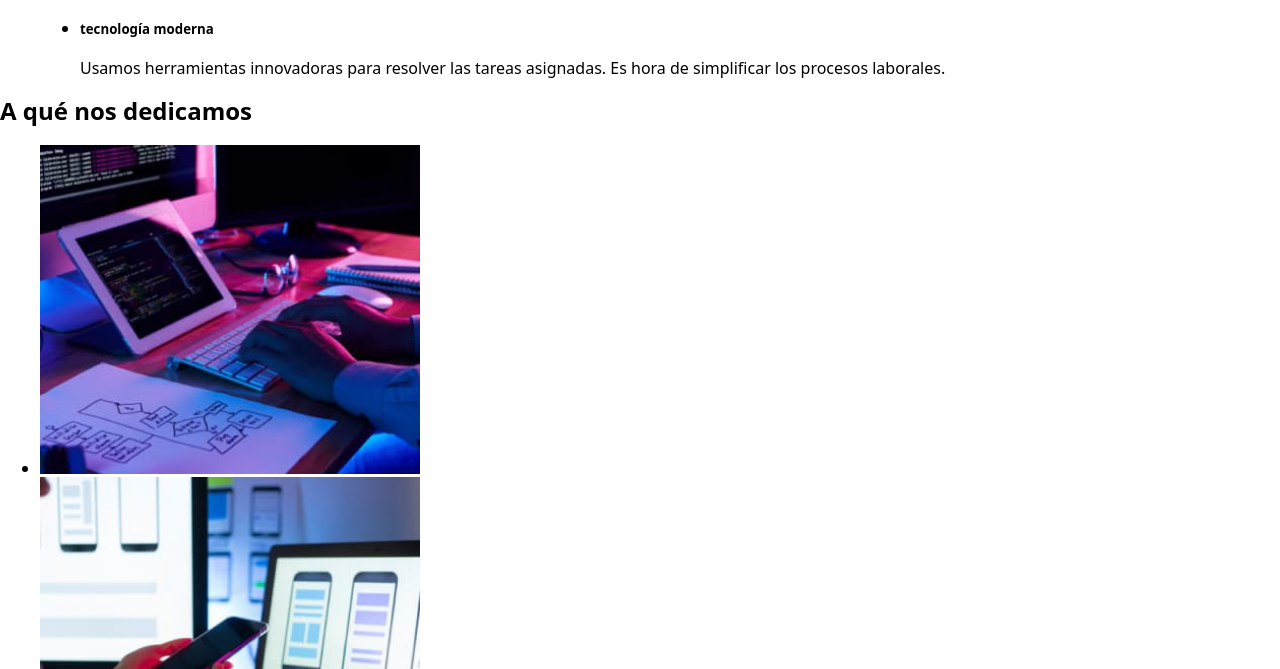
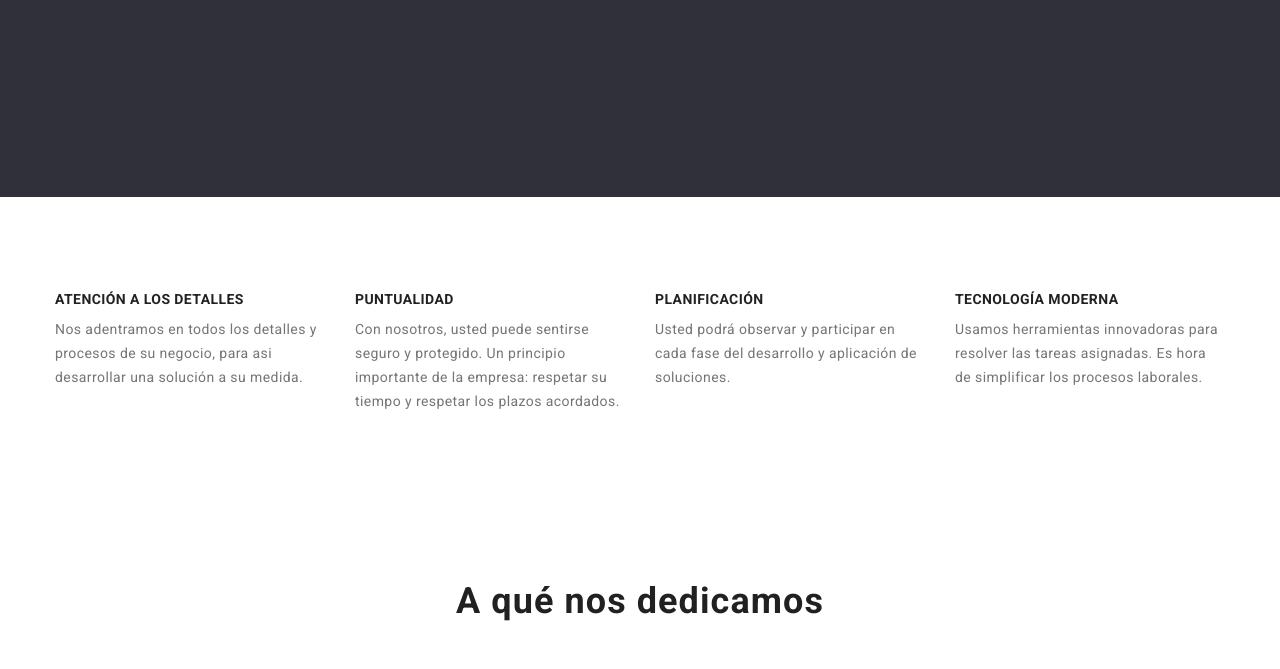
Before and after one commit to damanosalvag/goit-markup-hw-03, a plain HTML site: page index.html in a window 1280 px wide. Shown: the part 493-1162 px from the top of the page. Drawn offline with nearby package versions, Linux system fonts and the light colour scheme; the site is published under a folder, as on GitHub Pages, so addresses that start at the root find nothing.

Commit message:
modificacion para que acepte gitpage

```diff
--- a/index.html
+++ b/index.html
@@ -5,7 +5,7 @@
     <meta http-equiv="X-UA-Compatible" content="IE=edge">
     <meta name="viewport" content="width=device-width, initial-scale=1.0">
     <link rel="stylesheet" href="https://cdnjs.cloudflare.com/ajax/libs/modern-normalize/1.0.0/modern-normalize.min.css"/>
-    <link rel="stylesheet" href="/css/styles.css">
+    <link rel="stylesheet" href="goit-markup-hw-03/css/styles.css">
     <link href="https://fonts.googleapis.com/css2?family=Raleway:wght@700&family=Roboto:wght@400;500;700;900&display=swap" rel="stylesheet">
     <title>Web studio proyecto</title>
 </head>
```
Also changed, not shown: portafolio.html (+1 -1 lines).
